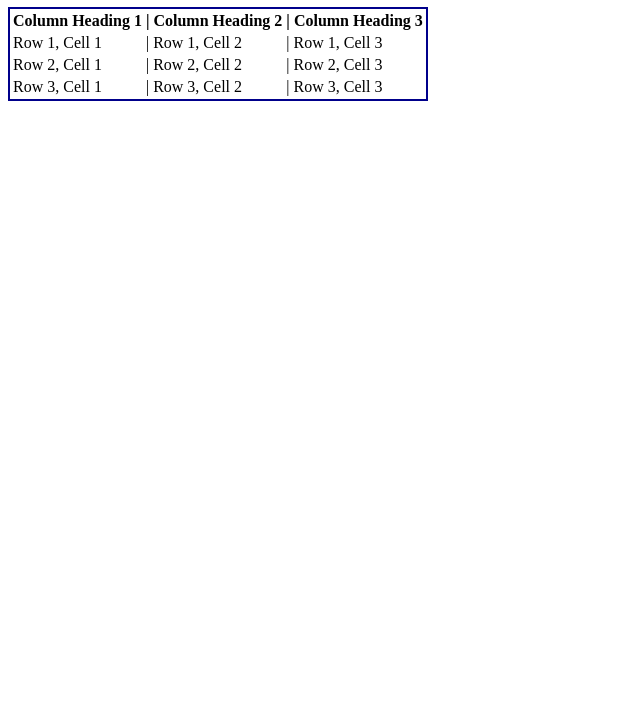
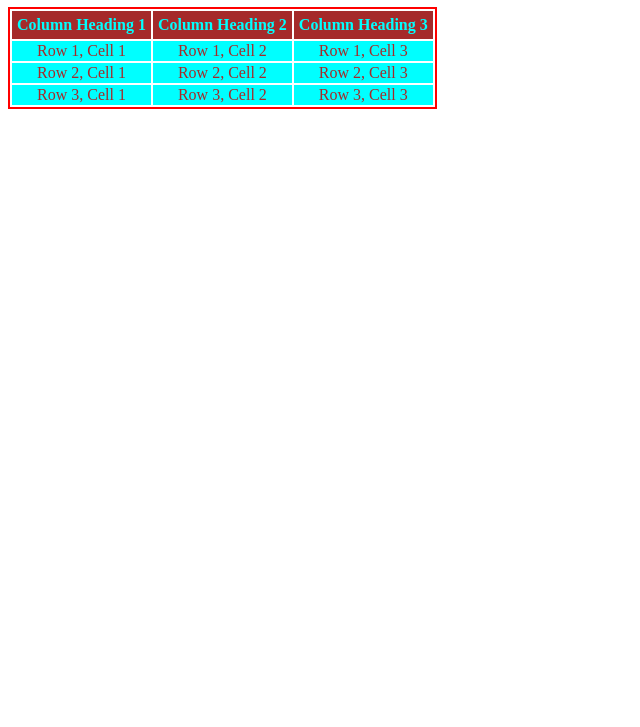
Before and after one commit to ReevesMyra/TechAcademy_HTML-and-CSS, a plain HTML site: page Basic_HTML_and_CSS/HTML_Table.html in a window 1280 px wide. Shown: the part 73-800 px from the top of the page, without its empty margins (0-640 px from the left). Drawn offline with Linux system fonts and the light colour scheme.

Commit message:
Fulfills assignment on Step 191

```diff
--- /dev/null
+++ b/Basic_HTML_and_CSS/CSS_Table.css
@@ -0,0 +1,20 @@
+table {
+    border: 2px solid red;
+}
+
+tr th {
+    background-color: brown;
+    color:aqua;
+    padding: 5px;
+}
+
+tr td {
+    background-color: aqua;
+    color:brown;
+    text-align: center;
+}
+
+td:hover {
+    background-color: black;
+    color: white;
+}
--- a/Basic_HTML_and_CSS/HTML_Table.html
+++ b/Basic_HTML_and_CSS/HTML_Table.html
@@ -3,34 +3,35 @@
 <head>
     <meta charset="UTF-8">
     <title>Step 186 assignment</title>
+    <link rel="stylesheet" href="CSS_Table.css">
 </head>
 <body>
 
-    <h1>Table Assignment (Step 186)</h1>
+    <h1>Table Assignment (Steps 186 & 191)</h1>
 
-    <table style="border: solid darkblue 2px;">
+    <table>
         <tr>
             <th>Column Heading 1</th>
-            <th>| Column Heading 2</th>
-            <th>| Column Heading 3</th>
+            <th>Column Heading 2</th>
+            <th>Column Heading 3</th>
         </tr>
 
         <tr>
             <td>Row 1, Cell 1</td>
-            <td>| Row 1, Cell 2</td>
-            <td>| Row 1, Cell 3</td>
+            <td>Row 1, Cell 2</td>
+            <td>Row 1, Cell 3</td>
         </tr>
 
         <tr>
             <td>Row 2, Cell 1</td>
-            <td>| Row 2, Cell 2</td>
-            <td>| Row 2, Cell 3</td>
+            <td>Row 2, Cell 2</td>
+            <td>Row 2, Cell 3</td>
         </tr>
 
         <tr>
             <td>Row 3, Cell 1</td>
-            <td>| Row 3, Cell 2</td>
-            <td>| Row 3, Cell 3</td>
+            <td>Row 3, Cell 2</td>
+            <td>Row 3, Cell 3</td>
         </tr>
     </table>
 
```
